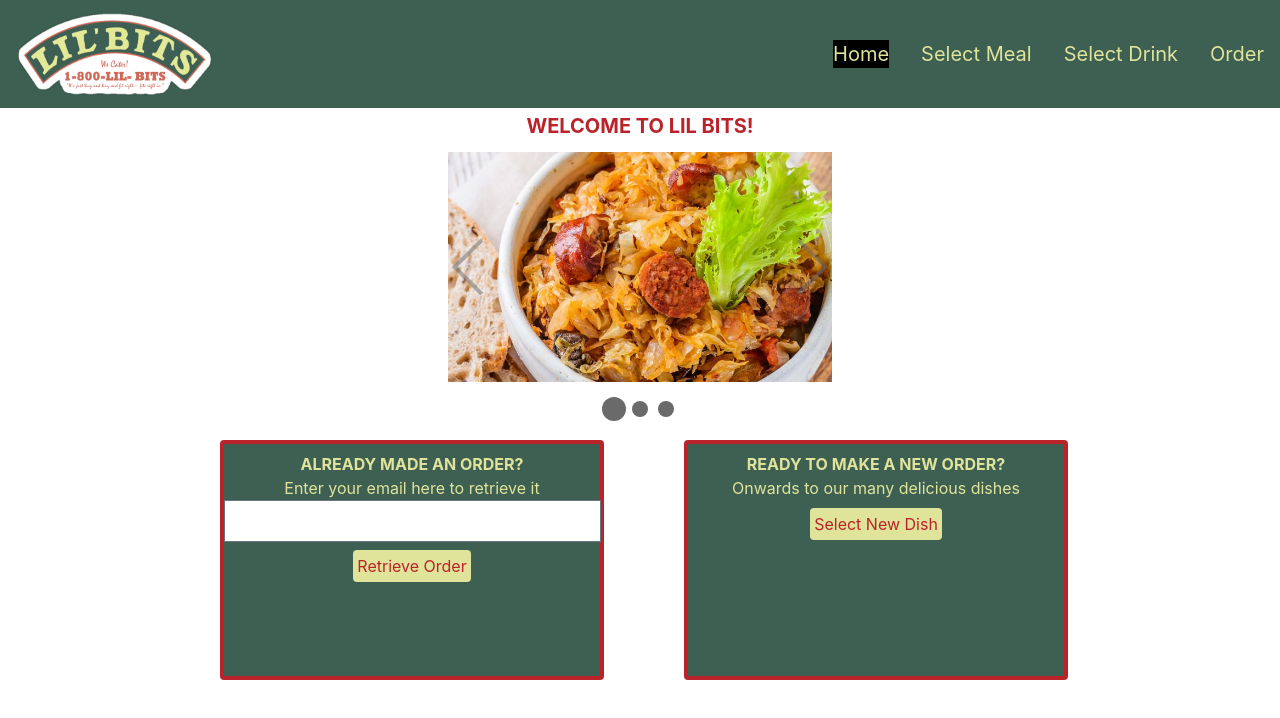
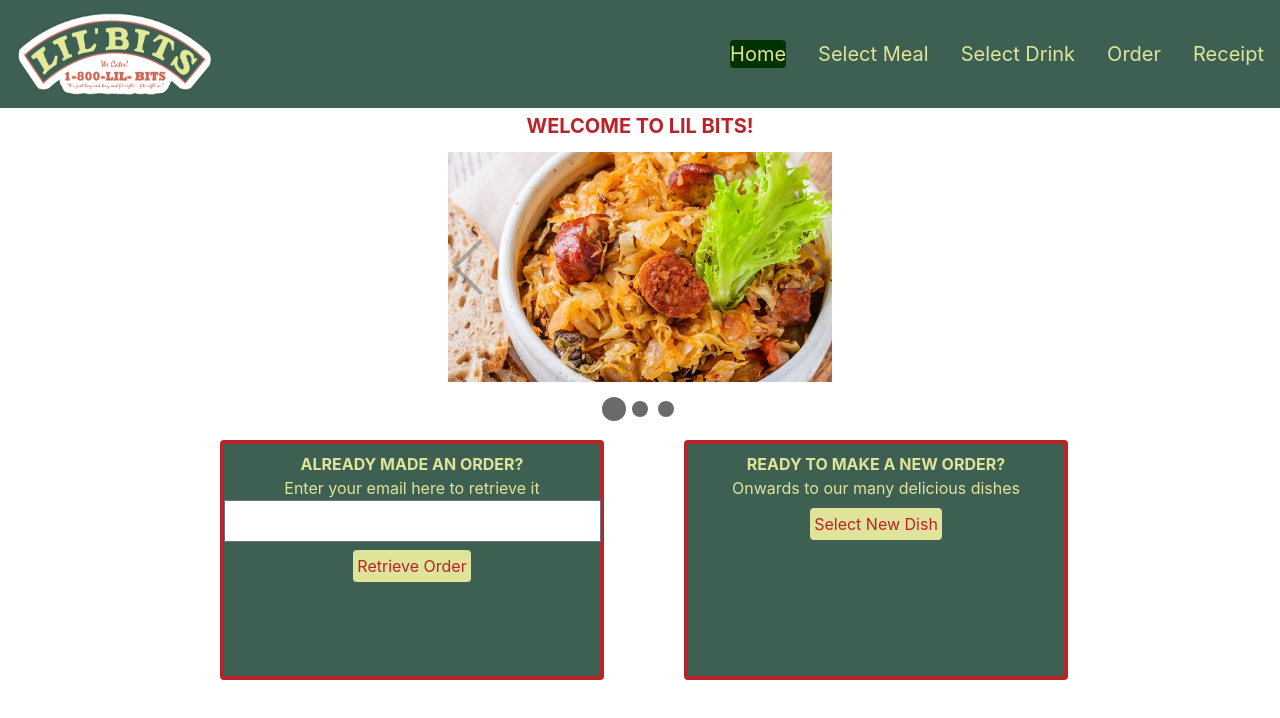
Before and after one commit to Tingvars/lil-bits, a Next.js app: page / in a window 1280 px wide. Shown: the top 718 px of the page. Built offline with nearby package versions, Linux system fonts and the light colour scheme.

Commit message:
moved localstorage functions to storage.js and finalized navbar

```diff
--- a/components/AltTopMenu.js
+++ /dev/null
@@ -1,49 +0,0 @@
-import Button from "../components/Button";
-import Logo from "../public/logo.png";
-import Image from "next/image";
-
-function AltTopMenu() {
-  return (
-    <div className="w-full bg-bits-green">
-      <div className="py-1 px-7">
-        <div className="flex justify-between">
-          <div className="flex items-center pr-3">
-            <div>
-              <Image src={Logo} />
-            </div>
-            <div className="md:px-40 px-10">
-              <ul className="flex flex-auto lg:space-x-20 space-x-4">
-                <li
-                  onClick="selected()"
-                  className="text-bits-yellow bg-bits-red px-3.5 py-2.5 rounded"
-                >
-                  Home
-                </li>
-                <li
-                  onClick="selected()"
-                  className="text-bits-yellow bg-bits-red px-3.5 py-2.5 rounded"
-                >
-                  Menu
-                </li>
-                <li
-                  onClick="selected()"
-                  className="text-bits-yellow bg-bits-red px-3.5 py-2.5 rounded"
-                >
-                  Locations
-                </li>
-                <li
-                  onClick="selected()"
-                  className="text-bits-yellow bg-bits-red px-3.5 py-2.5 rounded"
-                >
-                  About Us
-                </li>
-              </ul>
-            </div>
-          </div>
-        </div>
-      </div>
-    </div>
-  );
-}
-
-export default AltTopMenu;
--- a/components/TopMenu.js
+++ b/components/TopMenu.js
@@ -5,9 +5,8 @@ import clsx from "clsx";
 
 function TopMenu(props) {
   const selectedMenuButton = props.topMenuButton;
-  console.log(selectedMenuButton);
   return (
-    <nav className="bg-bits-green px-2 sm:px-4 py-2.5 dark:bg-bits-green">
+    <nav className="bg-bits-green px-2 sm:px-4 py-2.5">
       <div className="container flex flex-wrap justify-between items-center mx-auto">
         <div className="flex items-center">
           <Image src={Logo} height="88px" width="198px" alt="Lil Bits Logo" />
@@ -19,7 +18,9 @@ function TopMenu(props) {
               href="#"
               className={clsx(
                 "block",
-                selectedMenuButton === "home" && "bg-black",
+                selectedMenuButton === "home" &&
+                  "bg-bits-dark-green rounded text-bits-dark-yellow",
+                "text-center",
                 "py-2",
                 "pr-4",
                 "pl-3",
@@ -39,7 +40,9 @@ function TopMenu(props) {
               href="#"
               className={clsx(
                 "block",
-                selectedMenuButton === "selectDish" && "bg-black",
+                selectedMenuButton === "selectDish" &&
+                  "bg-bits-dark-green rounded text-bits-dark-yellow",
+                "text-center",
                 "py-2",
                 "pr-4",
                 "pl-3",
@@ -59,7 +62,9 @@ function TopMenu(props) {
               href="#"
               className={clsx(
                 "block",
-                selectedMenuButton === "selectDrink" && "bg-black",
+                selectedMenuButton === "selectDrink" &&
+                  "bg-bits-dark-green rounded text-bits-dark-yellow",
+                "text-center",
                 "py-2",
                 "pr-4",
                 "pl-3",
@@ -79,7 +84,9 @@ function TopMenu(props) {
               href="#"
               className={clsx(
                 "block",
-                selectedMenuButton === "order" && "bg-black",
+                selectedMenuButton === "order" &&
+                  "bg-bits-dark-green rounded text-bits-dark-yellow",
+                "text-center",
                 "py-2",
                 "pr-4",
                 "pl-3",
@@ -94,6 +101,28 @@ function TopMenu(props) {
               Order
             </a>
           </li>
+          <li>
+            <a
+              href="#"
+              className={clsx(
+                "block",
+                selectedMenuButton === "receipt" &&
+                  "bg-bits-dark-green rounded text-bits-dark-yellow",
+                "text-center",
+                "py-2",
+                "pr-4",
+                "pl-3",
+                "text-bits-yellow",
+                "md:hover:bg-transparent",
+                "md:border-0",
+                "hover:text-bits-dark-yellow",
+                "md:p-0"
+              )}
+              aria-current="page"
+            >
+              Receipt
+            </a>
+          </li>
         </ul>
       </div>
     </nav>
--- a/pages/HomeScreen.js
+++ b/pages/HomeScreen.js
@@ -3,10 +3,9 @@ import AwesomeSlider from "react-awesome-slider";
 import "react-awesome-slider/dist/styles.css";
 import { useRouter } from "next/router";
 import TopMenu from "../components/TopMenu";
-import AltTopMenu from "../components/AltTopMenu";
 import Button from "../components/Button";
 import Container from "../components/Container";
-import { getEmail } from "../storage";
+import { getEmail, setEmail, setEntEmail } from "../storage";
 
 const Slider = () => (
   <AwesomeSlider animation="cubeAnimation">
@@ -47,13 +46,13 @@ export default function HomeScreen() {
     }
 
     //if they match, set enteredEmail in localstorage and go to next screen
-    localStorage.setItem("enteredEmail", userEmail);
+    setEntEmail(userEmail);
     router.push("/SelectDish");
   }
 
   function handleSelectNewDish() {
     //if brand new dish, clearing enteredEmail and going to next screen
-    localStorage.setItem("enteredEmail", "");
+    setEntEmail("");
     router.push("/SelectDish");
   }
 
--- a/pages/ReceiptScreen.js
+++ b/pages/ReceiptScreen.js
@@ -1,37 +1,33 @@
 import React, { useState, useEffect } from "react";
 import { useRouter } from "next/router";
 import TopMenu from "../components/TopMenu";
-import AltTopMenu from "../components/AltTopMenu";
+
 import Button from "../components/Button";
-import { getDate } from "../storage";
+import {
+  getDate,
+  getSavedMeal,
+  getEmail,
+  getSavedGuestCount,
+  getDrink,
+} from "../storage";
 
 export default function ReceiptScreen() {
   let timeDiv;
   let mealDiv;
   let drinkDiv;
   const [order, setOrder] = useState({});
+  const router = useRouter();
 
   useEffect(() => {
+    //using localstorage functions to pull data to object:
     setOrder({
-      userEmail: JSON.parse(localStorage.getItem("userEmail")),
-      selectedMeal: JSON.parse(localStorage.getItem("selectedMeal")),
-      guestCount: localStorage.getItem("guestCount"),
-      selectedDrink: JSON.parse(localStorage.getItem("selectedDrink")),
+      userEmail: getEmail(),
+      selectedMeal: getSavedMeal(),
+      guestCount: getSavedGuestCount(),
+      selectedDrink: getDrink(),
       selectedDate: getDate(),
     });
   }, []);
-
-  if (typeof window !== "undefined") {
-    localStorage.setItem("savedUserEmail", order.userEmail);
-    localStorage.setItem(
-      "savedSelectedMeal",
-      JSON.stringify(order.selectedMeal)
-    );
-    localStorage.setItem(
-      "savedSelectedDrink",
-      JSON.stringify(order.selectedDrink)
-    );
-  }
 
   if (order.selectedDate !== undefined) {
     timeDiv = (
@@ -57,11 +53,9 @@ export default function ReceiptScreen() {
     mealDiv = <div>Drink not selected</div>;
   }
 
-  const router = useRouter();
-
   return (
     <div>
-      <TopMenu topMenuButton={"order"} />
+      <TopMenu topMenuButton={"receipt"} />
       <div className="p-2 flex flex-col items-center">
         <div className="p-3 border-2 rounded border-bits-red w-96 min-h-60 flex flex-col items-center">
           <div className="font-bold p-1">YOUR RECEIPT: </div>
@@ -76,7 +70,6 @@ export default function ReceiptScreen() {
           <div>{drinkDiv}</div>
         </div>
         <Button text={"Home"} onClick={() => router.push("/HomeScreen")} />
-        <Button text={"Checkorder"} onClick={() => console.log(order)} />
       </div>
     </div>
   );
--- a/pages/SelectDrinks.js
+++ b/pages/SelectDrinks.js
@@ -1,19 +1,18 @@
 import React, { useEffect, useState } from "react";
 import { useRouter } from "next/router";
 import TopMenu from "../components/TopMenu";
-import AltTopMenu from "../components/AltTopMenu";
-import Button from "../components/Button";
 import DrinkButton from "../components/DrinkButton";
 import DrinkContainer from "../components/DrinkContainer";
 import axios from "axios";
+import { setDrink } from "../storage";
 
 export default function SelectDrinks() {
   const [drinks, setDrinks] = useState([]);
   const [selectedDrinks, setSelectedDrinks] = useState([]);
-  const [drinkSelected, setDrinkSelected] = useState(false);
   const router = useRouter();
 
   const getDrinks = async () => {
+    //pull list of drinks from API
     const result = await axios("https://api.punkapi.com/v2/beers");
     setDrinks(result.data);
   };
@@ -26,10 +25,14 @@ export default function SelectDrinks() {
     const drink = props.drink;
     const drinkName = drink.name;
     const drinkImg = drink.image_url;
+    //empty until user has clicked, and then a button appears to confirm selection:
     let thisDrinkSelected = "";
     if (drink === selectedDrinks) {
       thisDrinkSelected = (
-        <DrinkButton text={"Confirm selection"} onClick={onToOrderScreen} />
+        <DrinkButton
+          text={"Confirm selection"}
+          onClick={() => router.push("/OrderScreen")}
+        />
       );
     }
     return (
@@ -49,16 +52,7 @@ export default function SelectDrinks() {
   function selectDrink(item) {
     const drink = item;
     setSelectedDrinks(drink);
-    localStorage.setItem("selectedDrink", JSON.stringify(drink));
-    setDrinkSelected(true);
-  }
-
-  function onToOrderScreen() {
-    if (drinkSelected) {
-      router.push("/OrderScreen");
-    } else {
-      alert("Please choose a drink");
-    }
+    setDrink(drink);
   }
 
   return (
@@ -70,6 +64,7 @@ export default function SelectDrinks() {
         </div>
         <div className="flex flex-row">
           <div className="flex flex-row flex-wrap">
+            {/* make box for each drink on list: */}
             {drinks.map((item, index) => (
               <MakeBox key={index} drink={item} />
             ))}
--- a/storage.js
+++ b/storage.js
@@ -1,5 +1,9 @@
 const EMAIL_STORAGE_KEY = "savedUserEmail";
+const ENT_EMAIL_STORAGE_KEY = "enteredEmail";
 const DATE_STORAGE_KEY = "selectedDate";
+const MEAL_STORAGE_KEY = "selectedMeal";
+const DRINK_STORAGE_KEY = "selectedDrink";
+const GUEST_NUM_STORAGE_KEY = "guestCount";
 
 export function getEmail() {
   return localStorage.getItem(EMAIL_STORAGE_KEY);
@@ -9,9 +13,13 @@ export function setEmail(email) {
   localStorage.setItem(EMAIL_STORAGE_KEY, email);
 }
 
-export function getMeal() {}
+export function getEntEmail() {
+  return localStorage.getItem(ENT_EMAIL_STORAGE_KEY);
+}
 
-export function setMeal() {}
+export function setEntEmail(email) {
+  localStorage.setItem(ENT_EMAIL_STORAGE_KEY, email);
+}
 
 export function getDate() {
   return new Date(localStorage.getItem(DATE_STORAGE_KEY));
@@ -20,3 +28,27 @@ export function getDate() {
 export function setDate(visitDate) {
   localStorage.setItem(DATE_STORAGE_KEY, visitDate.toISOString());
 }
+
+export function getSavedMeal() {
+  return JSON.parse(localStorage.getItem(MEAL_STORAGE_KEY));
+}
+
+export function setSavedMeal(meal) {
+  localStorage.setItem(MEAL_STORAGE_KEY, JSON.stringify(meal));
+}
+
+export function getDrink() {
+  return JSON.parse(localStorage.getItem(DRINK_STORAGE_KEY));
+}
+
+export function setDrink(drink) {
+  localStorage.setItem(DRINK_STORAGE_KEY, JSON.stringify(drink));
+}
+
+export function getSavedGuestCount() {
+  return JSON.parse(localStorage.getItem(GUEST_NUM_STORAGE_KEY));
+}
+
+export function setSavedGuestCount(num) {
+  localStorage.setItem(GUEST_NUM_STORAGE_KEY, JSON.stringify(num));
+}
```
Also changed, not shown: pages/OrderScreen.js (+7 -7 lines), pages/SelectDish.js (+16 -18 lines).
